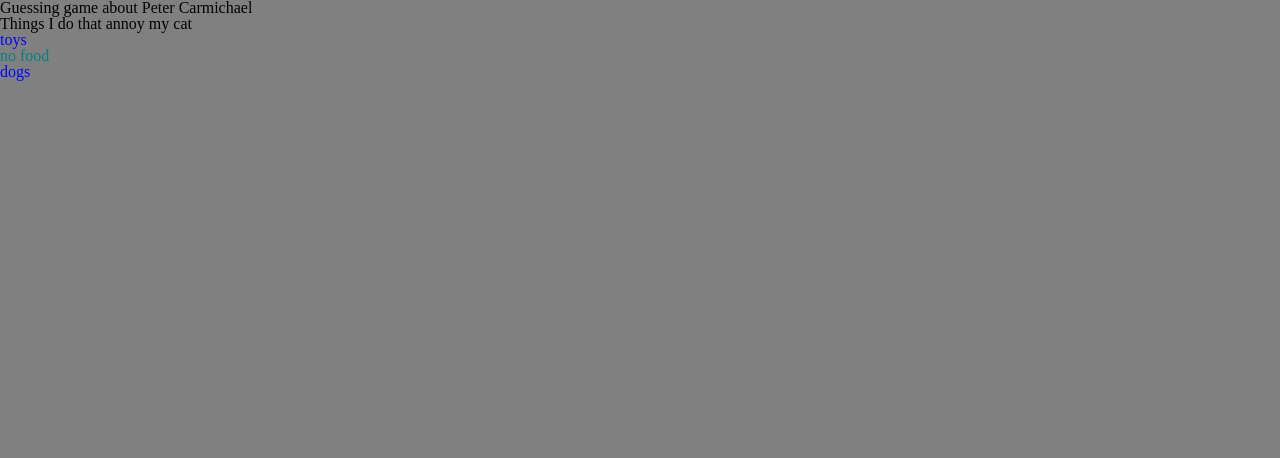
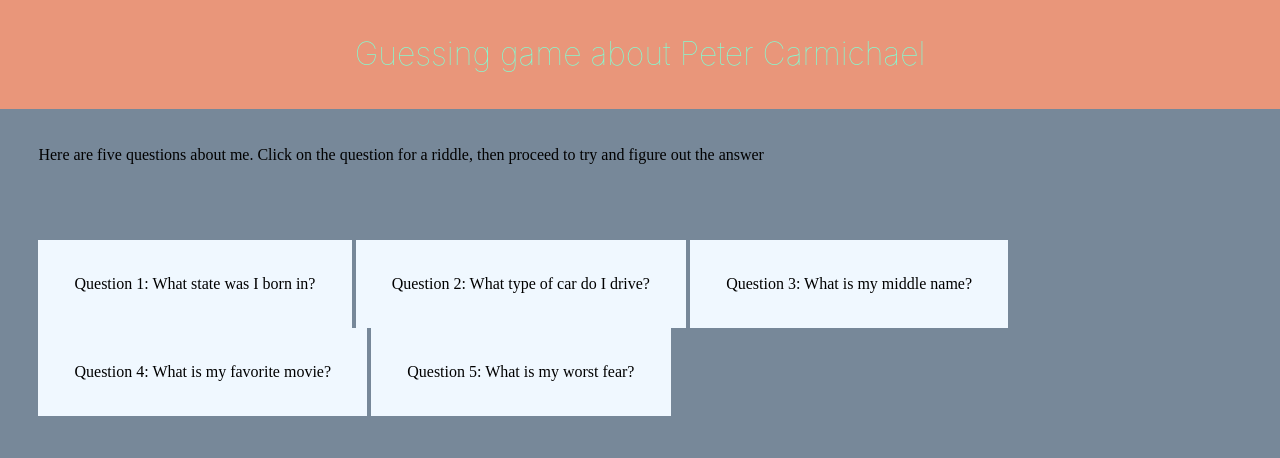
Before and after one commit to pcarmichael22/lab-02, a plain HTML site: page index.html in a window 1280 px wide. Drawn offline with Linux system fonts and the light colour scheme.

```diff
--- a/css/style.css
+++ b/css/style.css
@@ -1,14 +1,40 @@
-*{
-    background:gray;
+
+h1 {
+    font-family: -apple-system, BlinkMacSystemFont, 'Segoe UI', Roboto, Oxygen, Ubuntu, Cantarell, 'Open Sans', 'Helvetica Neue', sans-serif;
+    color: aquamarine;
+    text-align: center;
+    font-size: 2em;
+    background-color: darksalmon;
+    font-weight: 100;
+    padding: 3%;
+
 
 }
-ol {
-    color:blue;
-}
-ul li a{
-    background-color:pink;
+
+body {
+    background-color: lightslategrey;
+
 }
 
-.even {
-    color:teal
+p {
+    padding: 3%;
 }
+
+ul {
+    padding: 3%;
+}
+
+li {
+    padding: 3%;
+    background-color: azure;
+
+}
+
+.button {
+    padding: 15px,20px;
+    background-color: aliceblue;
+    display:inline-block;
+    text-align: center;
+    border: none;
+
+}
--- a/index.html
+++ b/index.html
@@ -9,18 +9,20 @@
         <body>
             <header>
                 <h1>Guessing game about Peter Carmichael</h1>
+                <p>
+                    Here are five questions about me. Click on the question for a riddle, then proceed to try and figure out the answer
+                </p>
                 <nav>
-
+                    <ul>
+                        <li class = button>Question 1: What state was I born in?</li>
+                        <li class = button>Question 2: What type of car do I drive?</li>
+                        <li class = button>Question 3: What is my middle name?</li>
+                        <li class = button>Question 4: What is my favorite movie?</li>
+                        <li class = button>Question 5: What is my worst fear?</li>
+                    </ul>
                 </nav>
             </header>
             <main>
-                <h2>Things I do that annoy my cat</h2>
-                <ol>
-                    <li>toys</li>
-                    <li class="even">no food</li>
-                    <li>dogs</li>
-                </ol>
-
             </main>
             <footer>
 
```
